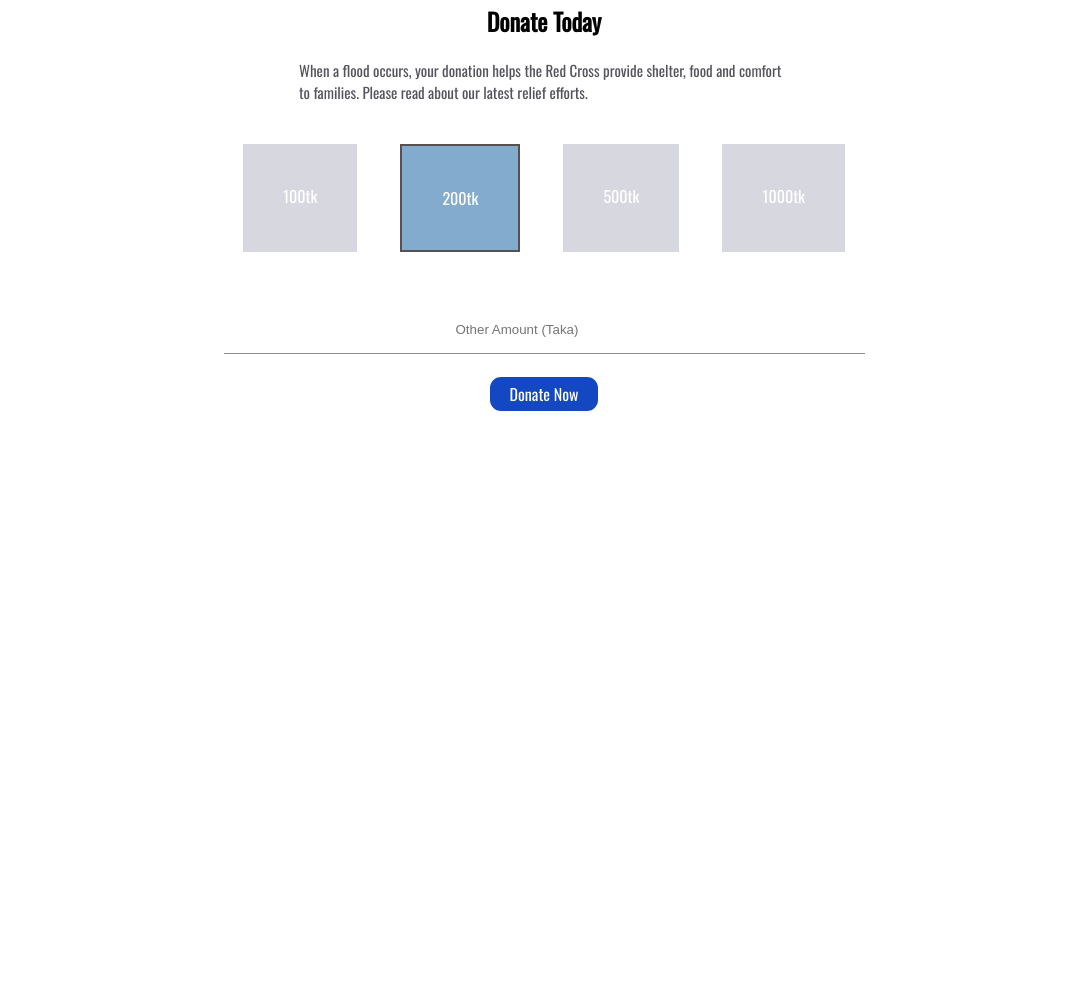
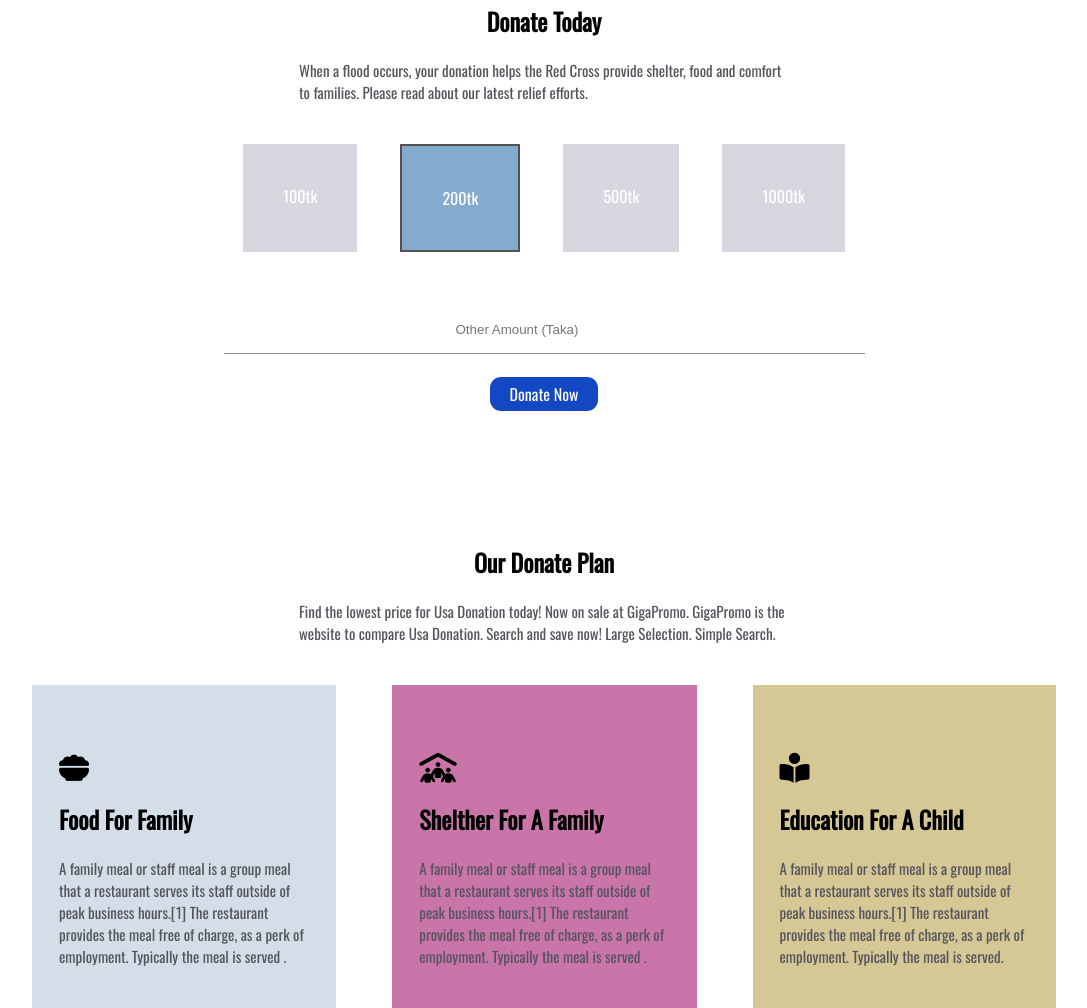
Before and after one commit to gitmehrab/ph-first-assignment, a plain HTML site: page index.html in a window 1280 px wide. Shown: the part 585-1593 px from the top of the page, without its empty margins (96-1183 px from the left). Before the commit the page ends 1129 px from the top, so only its background shows below. Drawn offline with nearby package versions, Linux system fonts and the light colour scheme.

Commit message:
our donate plan section done

```diff
--- a/css/style.css
+++ b/css/style.css
@@ -5,6 +5,7 @@
 }
 /* multistyle start */
 body{
+    /* google font */
     font-family: 'Oswald', sans-serif;
 }
 .paragraph {
@@ -68,3 +69,24 @@ body{
 	padding: 16px 232px;
 	margin: 54px 0 0 0;
 }
+.parrent_plan_box {
+	display: flex;
+	width: 80%;
+	gap: 56px;
+}
+.icon {
+	font-size: 30px;
+	padding: 68px 0 18px 0;
+}
+.plan_box {
+	padding: 0px 27px;
+}
+.p_b_color_one {
+	background-color: #d4dee8;
+}
+.p_b_color_two {
+	background-color: #ca75aa;
+}
+.p_b_color_three {
+	background-color: #d5c895;
+}
--- a/index.html
+++ b/index.html
@@ -5,11 +5,13 @@
     <meta http-equiv="X-UA-Compatible" content="IE=edge">
     <meta name="viewport" content="width=device-width, initial-scale=1.0">
     <title>PH-First Assignment</title>
+    <!-- fontawsome icon -->
+    <link rel="stylesheet" href="https://cdnjs.cloudflare.com/ajax/libs/font-awesome/6.1.1/css/all.min.css"/>
     <!-- google font link -->
     <link rel="preconnect" href="https://fonts.googleapis.com">
     <link rel="preconnect" href="https://fonts.gstatic.com" crossorigin>
     <link href="https://fonts.googleapis.com/css2?family=Nunito:wght@200&family=Oswald&family=Poppins&display=swap" rel="stylesheet">
-    <!-- css link -->
+  <!-- css link -->
     <link rel="stylesheet" href="./css/style.css">
 </head>
 <body>
@@ -23,21 +25,48 @@
        </div>
     </section>
     <!-- header section end -->
+
     <!-- donate today section start-->
     <section id="donate">
          <div class="content">
             <h1>Donate Today</h1>
             <p class="paragraph pra_width">When a flood occurs, your donation helps the Red Cross provide shelter, food and comfort to families. Please read about our latest relief efforts.</p>
             <div class="box_donate">
-                <div class="box box_one">100tk</div>
+                <div class="box">100tk</div>
                 <div class="box box_two">200tk</div>
-                <div class="box box_one">500tk</div>
-                <div class="box box_one">1000tk</div>
+                <div class="box">500tk</div>
+                <div class="box">1000tk</div>
             </div>
             <input class="input" type="text" placeholder="Other Amount (Taka)">
             <a class="btn" href="">Donate Now</a>
          </div>
     </section>
     <!-- donate today section end-->
+
+    <!-- donate plan section start-->
+    <section id="donate_plan">
+        <div class="content">
+            <h1>Our Donate Plan</h1>
+            <p class="paragraph pra_width">Find the lowest price for Usa Donation today! Now on sale at GigaPromo. GigaPromo is the website to compare Usa Donation. Search and save now! Large Selection. Simple Search.</p>
+            <div class="parrent_plan_box">
+                 <div class="plan_box p_b_color_one">
+                    <i class="fa-solid fa-bowl-food icon"></i>
+                    <h2>Food For Family</h2>
+                    <p class="paragraph">A family meal or staff meal is a group meal that a restaurant serves its staff outside of peak business hours.[1] The restaurant provides the meal free of charge, as a perk of employment. Typically the meal is served . </p>
+                 </div>
+                 <div class="plan_box p_b_color_two">
+                    <i class="fa-solid fa-people-roof icon"></i>
+                    <h2>Shelther For A Family</h2>
+                    <p class="paragraph">A family meal or staff meal is a group meal that a restaurant serves its staff outside of peak business hours.[1] The restaurant provides the meal free of charge, as a perk of employment. Typically the meal is served . </p>
+                 </div>
+                 <div class="plan_box p_b_color_three">
+                    <i class="fa-solid fa-book-open-reader icon"></i>
+                    <h2>Education For A Child</h2>
+                    <p class="paragraph">A family meal or staff meal is a group meal that a restaurant serves its staff outside of peak business hours.[1] The restaurant provides the meal free of charge, as a perk of employment. Typically the meal is served.</p>
+                 </div>
+            </div>
+        </div>
+    </section>
+    <!-- donate plan section end-->
 </body>
 </html>
```
